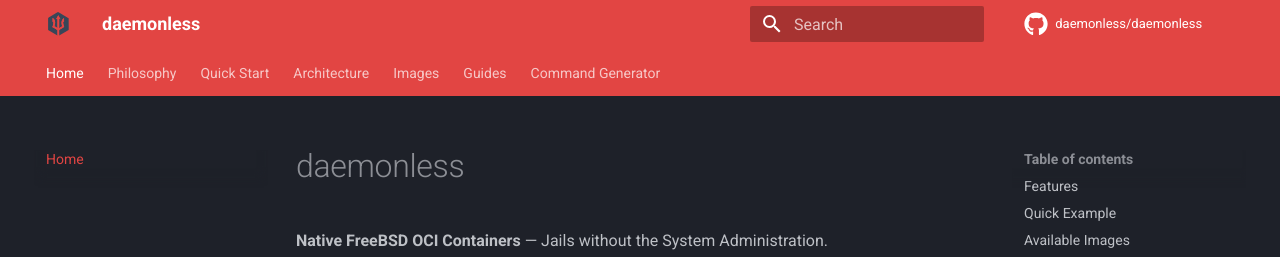
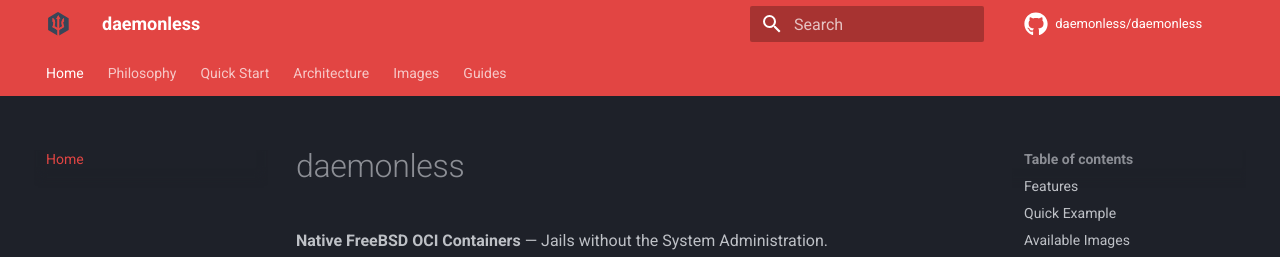
Before and after one commit to daemonless/daemonless-site-test, an MkDocs documentation site: the page built from docs/index.md, in a window 1280 px wide and 900 px high. Shown: the top 257 px of the window. Built offline with MkDocs 1.6.1 and Material for MkDocs 9.7.7, drawn with Linux system fonts in a browser that asks for light colours; comment, search, counter and statistics services are not loaded.

Commit message:
remove command generator. It was a test that didn't really pan out

```diff
--- a/mkdocs.yml
+++ b/mkdocs.yml
@@ -113,5 +113,3 @@
       - Operations: guides/operations.md
       - Development: guides/development.md
       - OCI Compliance: guides/oci-compliance.md
-
-  - Command Generator: generator.md
```
